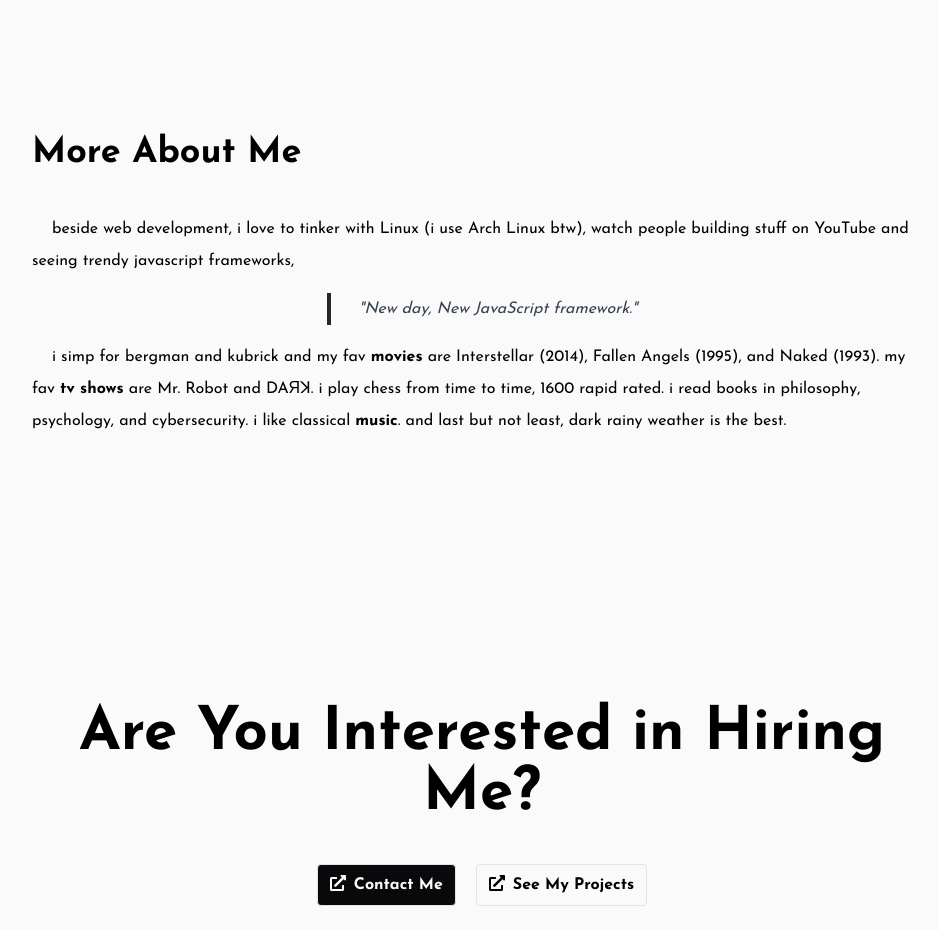
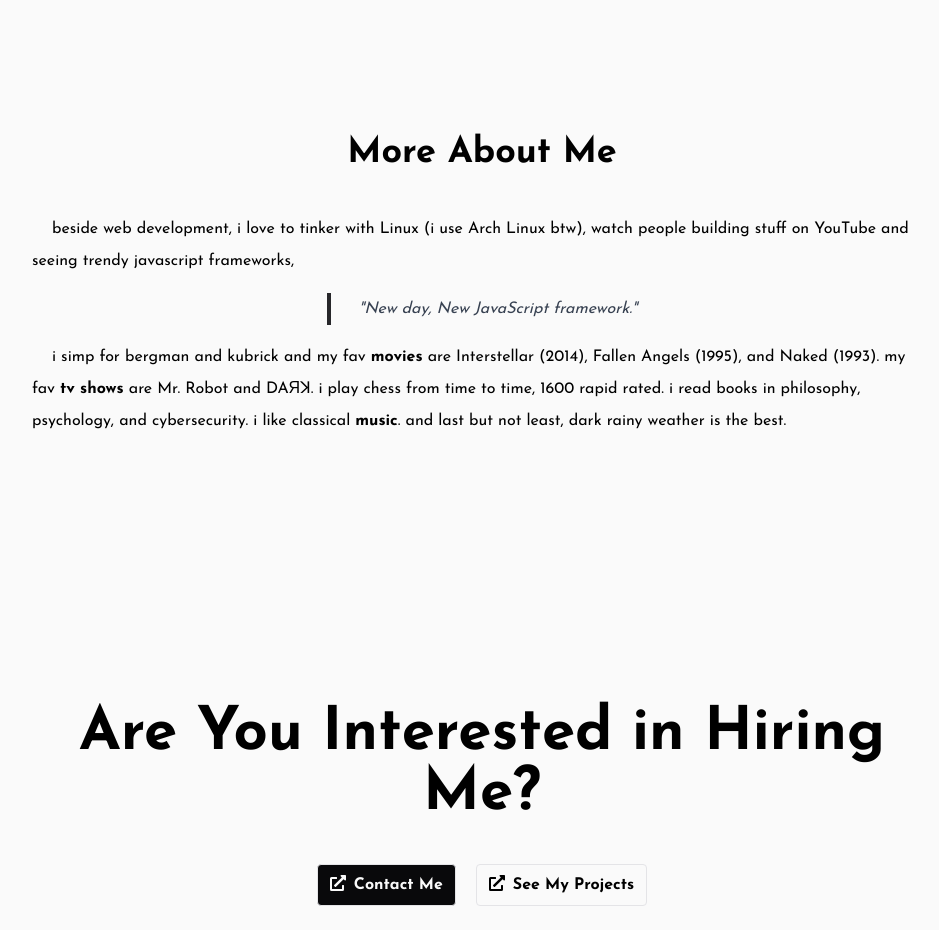
Before and after one commit to 1sma31L/Portfolio, a Next.js app: page / in a window 1280 px wide. Shown: the part 1786-2716 px from the top of the page, without its empty margins (158-1097 px from the left). Built offline with nearby package versions, Linux system fonts and the light colour scheme.

Commit message:
fix: align text center for 'More About Me' heading on home page

```diff
--- a/src/app/(home)/page.tsx
+++ b/src/app/(home)/page.tsx
@@ -64,7 +64,7 @@ function Home() {
 				<section className="w-full flex flex-col">
 					<Link href={"#aboutme"}>
 						<h2
-							className="text-3xl md:text-4xl font-bold mb-10 text-center md:text-left"
+							className="text-3xl md:text-4xl font-bold mb-10 text-center"
 							id="aboutme">
 							More About Me
 						</h2>
```
